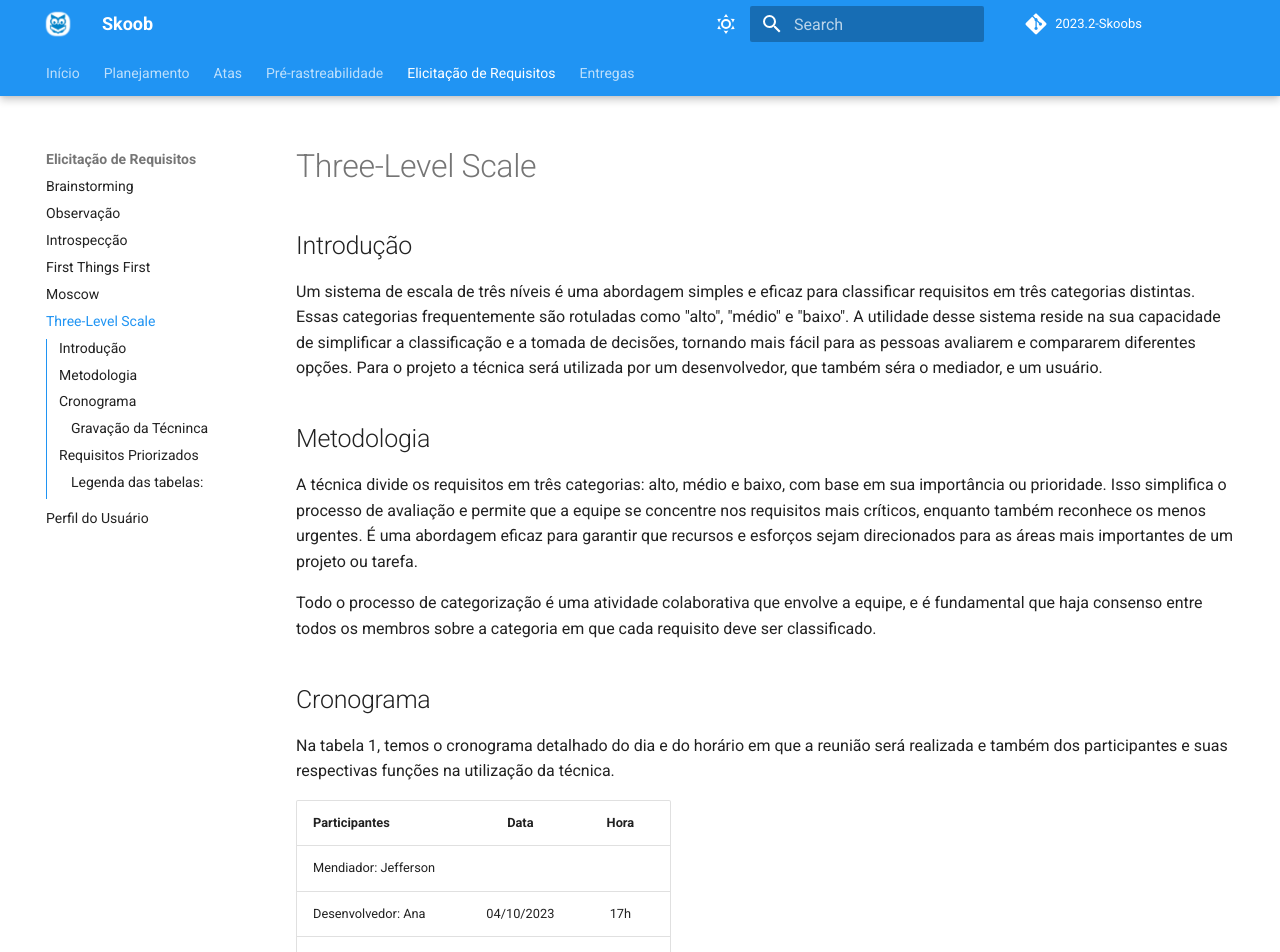
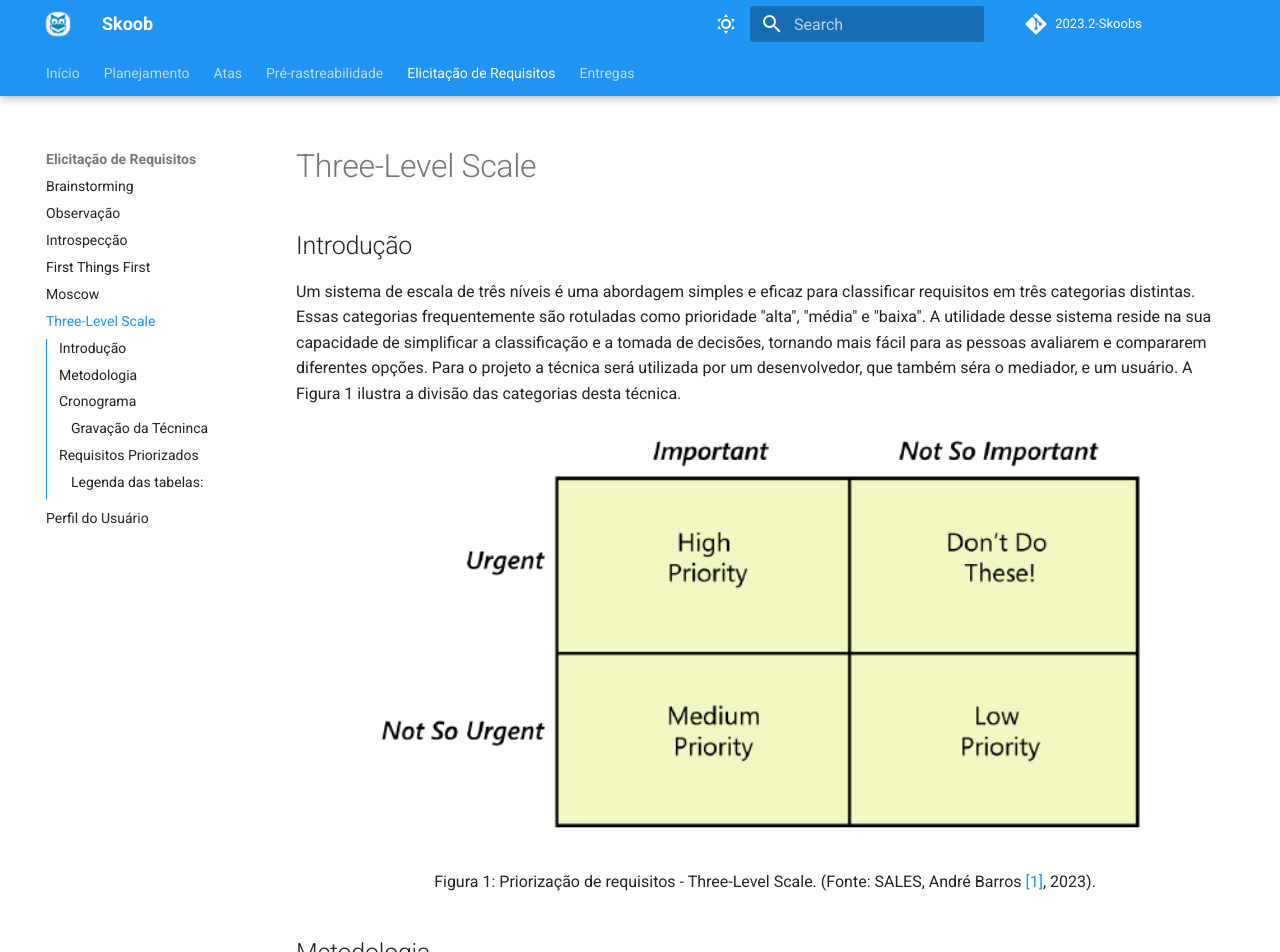
Before and after one commit to Requisitos-de-Software/2023.2-Skoob, an MkDocs documentation site: the page built from docs/elicitacao/three_level_scale.md, in a window 1280 px wide and 1400 px high. Shown: the top 952 px of the window. Built offline with MkDocs 1.6.1 and Material for MkDocs 9.7.7, drawn with Linux system fonts in a browser that asks for light colours; comment, search, counter and statistics services are not loaded; some of the changed text lies outside the part shown.

Commit message:
atualização: introdução do three level scale

```diff
--- a/docs/elicitacao/three_level_scale.md
+++ b/docs/elicitacao/three_level_scale.md
@@ -2,7 +2,14 @@
 
 ## Introdução
 
-Um sistema de escala de três níveis é uma abordagem simples e eficaz para classificar requisitos em três categorias distintas. Essas categorias frequentemente são rotuladas como "alto", "médio" e "baixo". A utilidade desse sistema reside na sua capacidade de simplificar a classificação e a tomada de decisões, tornando mais fácil para as pessoas avaliarem e compararem diferentes opções. Para o projeto a técnica será utilizada por um desenvolvedor, que também séra o mediador, e um usuário.
+Um sistema de escala de três níveis é uma abordagem simples e eficaz para classificar requisitos em três categorias distintas. Essas categorias frequentemente são rotuladas como prioridade "alta", "média" e "baixa". A utilidade desse sistema reside na sua capacidade de simplificar a classificação e a tomada de decisões, tornando mais fácil para as pessoas avaliarem e compararem diferentes opções. Para o projeto a técnica será utilizada por um desenvolvedor, que também séra o mediador, e um usuário. A Figura 1 ilustra a divisão das categorias desta técnica.
+
+<div style="text-align: center;">
+  <img src="../img/priorizacao_tls.png" alt="image" width="800"/>
+</div>
+<div style="text-align: center">
+    <p> Figura 1: Priorização de requisitos - Three-Level Scale. (Fonte: SALES, André Barros <a href="#aa">[1]</a>, 2023).</p>
+</div>
 
 ## Metodologia
 
@@ -113,3 +120,4 @@ Na tabela 2, temos os requisitos já priorizados de acordo com a técnica Three-
 | :----: | :--------------: | :-------------: | :-----------------: | :--------------------------------------------------------------------------------------------: | :--------------------------------------------------------------------------------------------------------------------------------------------: |
 | `1.0`  |    03/10/2023    |   04/10/2023    | Criação do artefato | [Jefferson França](https://github.com/Frans6) e [Rafael Amancio](https://github.com/Rafael-gc) | [Ana Rocha](https://github.com/anaaroch), [Shaíne Oliveira](https://github.com/ShaineOliveira) e [Yago Passos](https://github.com/yagompassos) |
 | `1.0`  |    04/10/2023    |   04/10/2023    | Adição do vídeo | [Jefferson França](https://github.com/Frans6) e [Rafael Amancio](https://github.com/Rafael-gc) | [Ana Rocha](https://github.com/anaaroch), [Shaíne Oliveira](https://github.com/ShaineOliveira) e [Yago Passos](https://github.com/yagompassos) |
+| `1.1`  |    16/10/2023    |   17/10/2023    | Atualização da introdução | [Ana Rocha](https://github.com/anaaroch) | [Jefferson França](https://github.com/Frans6) |
```
Also changed, not shown: docs/elicitacao/img/priorizacao_tls.png (added).
